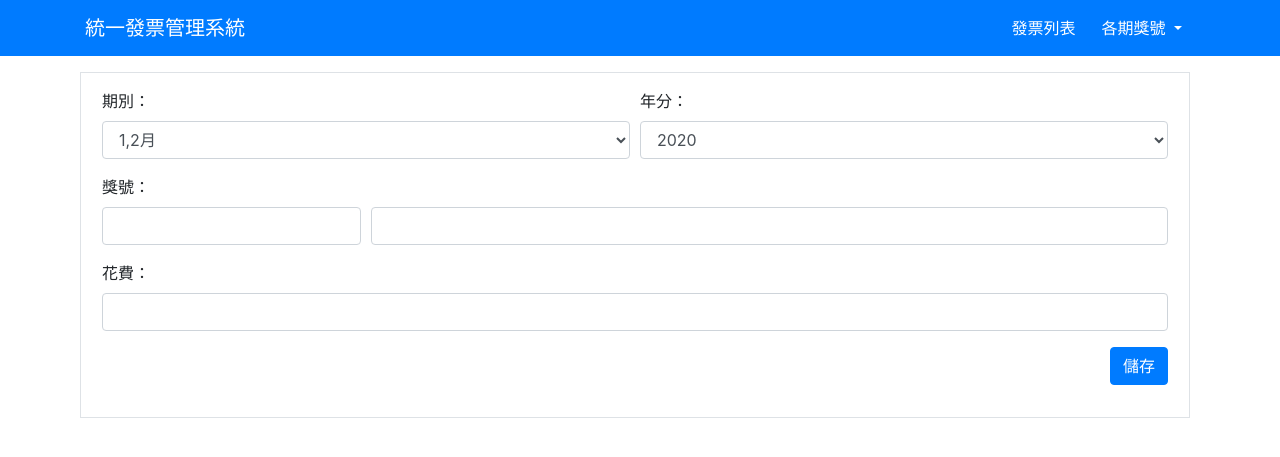
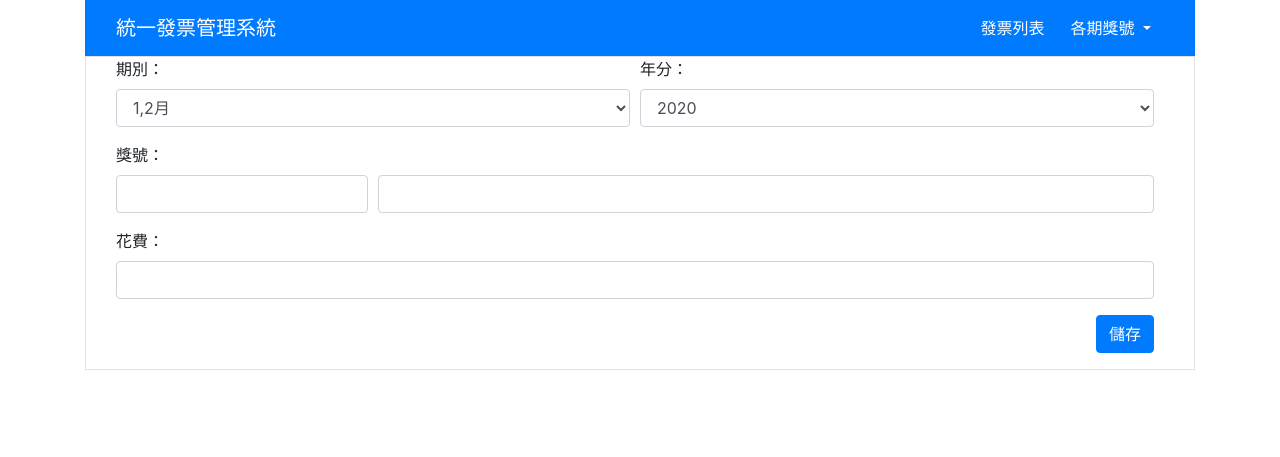
Before and after one commit to Logan-zh/invoice, a PHP site: page / in a window 1280 px wide. Shown: the top 457 px of the page. Run offline with PHP 8.4, Linux system fonts and the light colour scheme.

Commit message:
改尺寸

```diff
--- a/index.php
+++ b/index.php
@@ -6,12 +6,12 @@
     <title>統一發票管理系統</title>
     <link rel="stylesheet" href="css/style.css">
 </head>
-<body>
+<body class="container">
     <?php
     include './layout/header.php';
     ?>
-    <div class="container mt-3">
-    <form action="save_invoice.php" method="POST" class='col-12 border form-row p-3'>
+    <div class="container border">
+    <form action="save_invoice.php" method="POST" class='col-12 form-row '>
         <div class="form-group col-6">
             <label for="period">期別：</label>
             <select name="period" class='form-control'>
```
Also changed, not shown: layout/header.php (indentation only).
